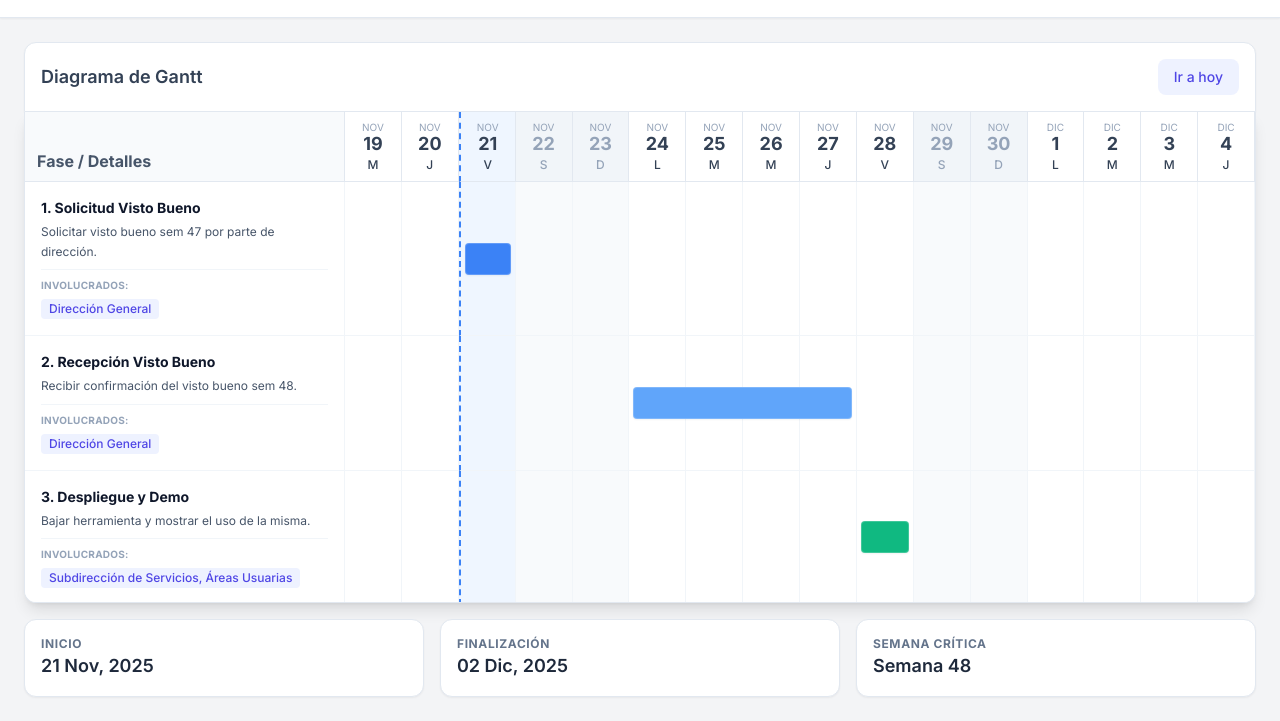
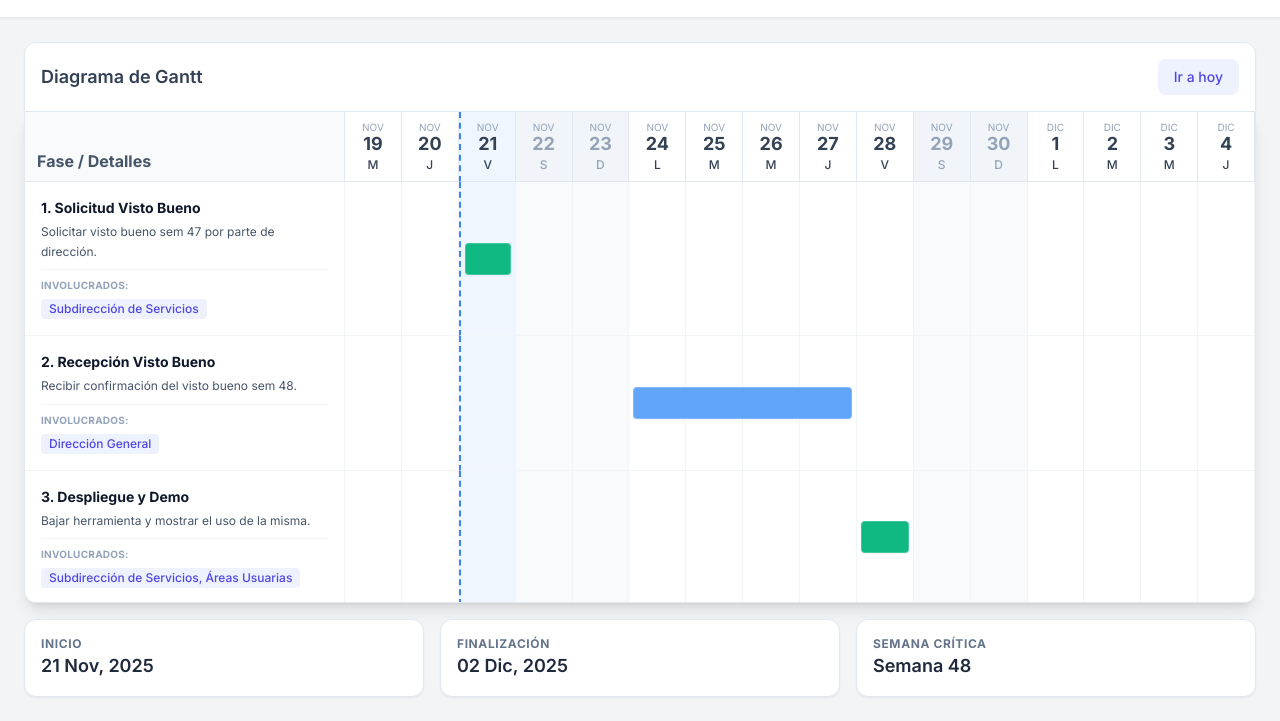
Before and after one commit to GAP-AforeCoppel/Diagrama-Gantt-para-instalaci-n-de-Herramienta-de-Separacion-de-Cuentas, a plain HTML site: page index.html in a window 1280 px wide. Shown: the part 79-800 px from the top of the page. Drawn offline with nearby package versions, Linux system fonts and the light colour scheme.

Commit message:
Add files via upload

```diff
--- a/index.html
+++ b/index.html
@@ -133,12 +133,12 @@
             {
                 id: 1,
                 title: "1. Solicitud Visto Bueno",
-                area: "Dirección",
+                area: "Subdirección de Servicios",
                 start: "2025-11-21",
                 end: "2025-11-21",
-                color: "bg-blue-500",
+                color: "bg-emerald-500",
                 desc: "Solicitar visto bueno sem 47 por parte de dirección.",
-                involved: "Dirección General"
+                involved: "Subdirección de Servicios"
             },
             {
                 id: 2,
```
